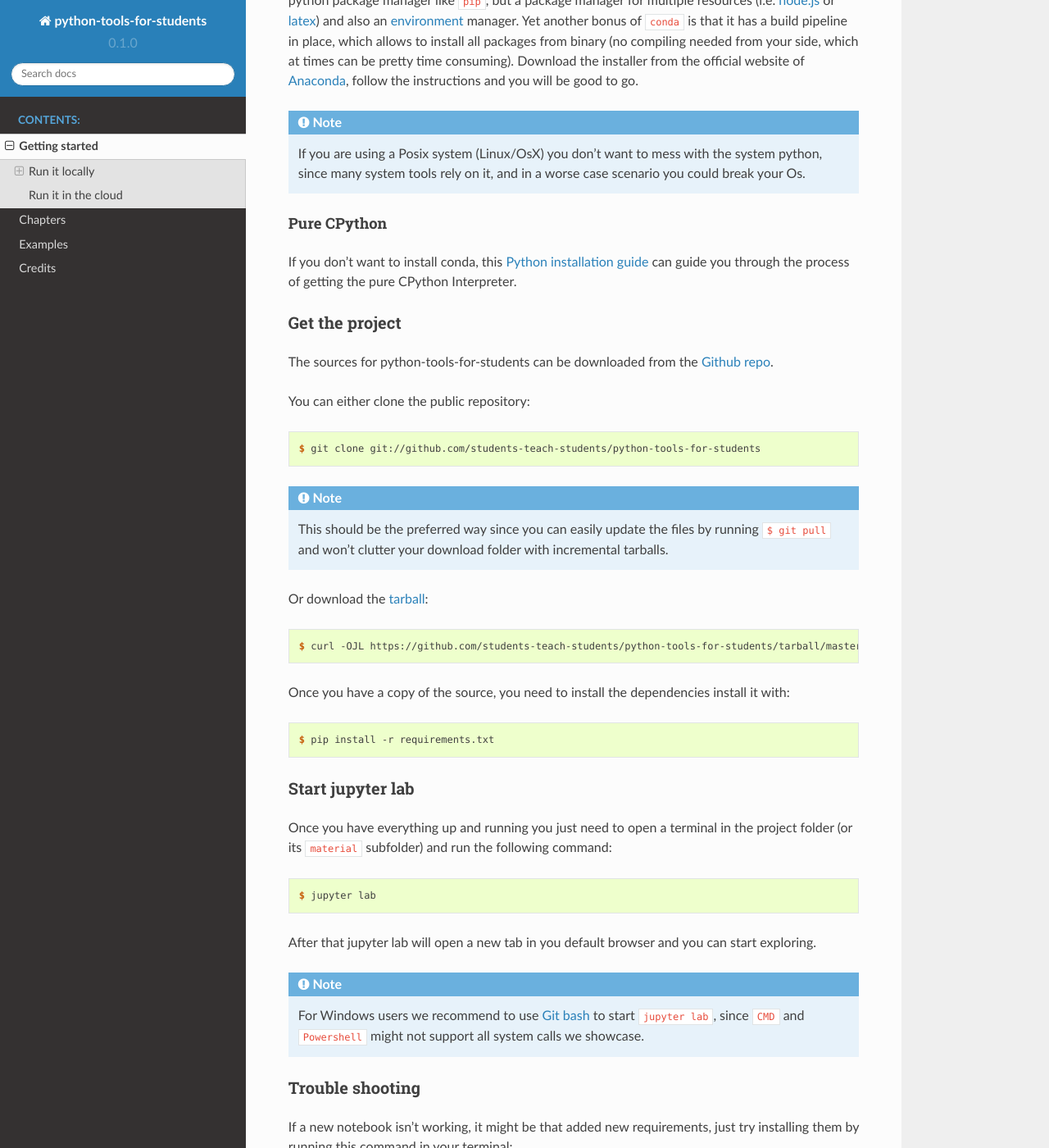
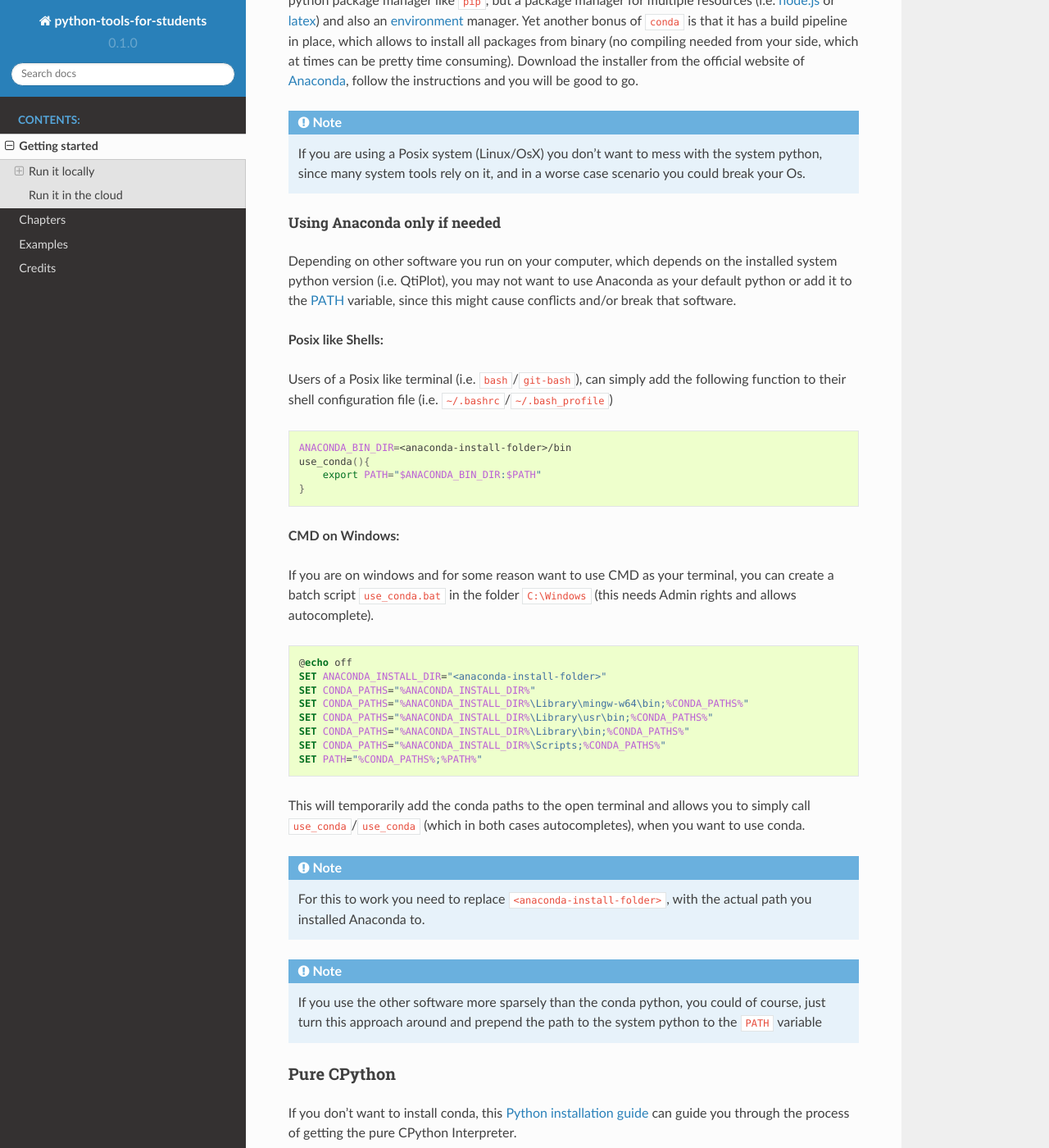
Before and after one commit to students-teach-students/python-tools-for-students, a Sphinx documentation site: the page built from docs/getting_started.rst, in a window 1280 px wide and 1400 px high, scrolled down 446 px. Shown: the whole window at 82% size. Built offline with Sphinx 7.4.7 and the Read the Docs theme 2.0.0, drawn with Linux system fonts in a browser that asks for light colours; pages that are not in the unit, such as notebooks, are missing from menus.

Commit message:
added guide to temporarily add conda to path

```diff
--- a/docs/getting_started.rst
+++ b/docs/getting_started.rst
@@ -1,11 +1,11 @@
 .. highlight:: shell
 
-===============
+***************
 Getting started
-===============
+***************
 
 Run it locally
---------------
+==============
 
 This is the ideal way, since you will have everything you need
 in your  day to day student life installed on your computer and
@@ -15,7 +15,8 @@ Install python
 ^^^^^^^^^^^^^^
 
 Anaconda
-""""""""
+--------
+
 Anaconda is our recommendation to install python on all operating systems,
 since it comes with most needed packages prebundled (batteries included).
 Another bonus is that ``conda`` isn't just a python package manager like
@@ -32,9 +33,60 @@ the instructions and you will be good to go.
     with the system python, since many system tools rely on it,
     and in a worse case scenario you could break your Os.
 
+Using Anaconda only if needed
+"""""""""""""""""""""""""""""
+
+Depending on other software you run on your computer, which depends on
+the installed system python version (i.e. QtiPlot), you may not want to use
+Anaconda as your default python or add it to the `PATH`_ variable,
+since this might cause conflicts and/or break that software.
+
+**Posix like Shells:**
+
+Users of a Posix like terminal (i.e. ``bash``/``git-bash``), can simply add
+the following function to their shell configuration file
+(i.e. ``~/.bashrc``/``~/.bash_profile``)
+
+.. code-block:: shell
+
+    ANACONDA_BIN_DIR=<anaconda-install-folder>/bin
+    use_conda(){
+        export PATH="$ANACONDA_BIN_DIR:$PATH"
+    }
+
+**CMD on Windows:**
+
+If you are on windows and for some reason want to use CMD as your terminal,
+you can create a batch script ``use_conda.bat`` in the folder
+``C:\Windows`` (this needs Admin rights and allows autocomplete).
+
+.. code-block:: batch
+
+    @echo off
+    SET ANACONDA_INSTALL_DIR="<anaconda-install-folder>"
+    SET CONDA_PATHS="%ANACONDA_INSTALL_DIR%"
+    SET CONDA_PATHS="%ANACONDA_INSTALL_DIR%\Library\mingw-w64\bin;%CONDA_PATHS%"
+    SET CONDA_PATHS="%ANACONDA_INSTALL_DIR%\Library\usr\bin;%CONDA_PATHS%"
+    SET CONDA_PATHS="%ANACONDA_INSTALL_DIR%\Library\bin;%CONDA_PATHS%"
+    SET CONDA_PATHS="%ANACONDA_INSTALL_DIR%\Scripts;%CONDA_PATHS%"
+    SET PATH="%CONDA_PATHS%;%PATH%"
+
+
+This will temporarily add the conda paths to the open terminal and
+allows you to simply call ``use_conda``/``use_conda`` (which in both cases
+autocompletes), when you want to use conda.
+
+.. note::
+    For this to work you need to replace ``<anaconda-install-folder>``,
+    with the actual path you installed Anaconda to.
+
+.. note::
+    If you use the other software more sparsely than the conda python,
+    you could of course, just turn this approach around and prepend
+    the path to the system python to the ``PATH`` variable
+
 Pure CPython
-""""""""""""
-
+^^^^^^^^^^^^
 
 If you don't want to install conda, this `Python installation guide`_ can guide
 you through the process of getting the pure CPython Interpreter.
@@ -44,10 +96,11 @@ you through the process of getting the pure CPython Interpreter.
 .. _node.js: https://nodejs.org/en/
 .. _latex: https://www.latex-project.org/
 .. _environment: https://docs.conda.io/projects/conda/en/latest/user-guide/tasks/manage-environments.html
+.. _PATH: https://en.wikipedia.org/wiki/PATH_(variable)
 
 
 Get the project
-^^^^^^^^^^^^^^^
+---------------
 
 The sources for python-tools-for-students can be downloaded from the
 `Github repo`_.
@@ -80,7 +133,7 @@ you need to install the dependencies install it with:
 .. _tarball: https://github.com/students-teach-students/python-tools-for-students/tarball/master
 
 Start jupyter lab
-^^^^^^^^^^^^^^^^^
+-----------------
 
 Once you have everything up and running you just need to open a terminal in the
 project folder (or its ``material`` subfolder) and run the following command:
@@ -99,7 +152,7 @@ you can start exploring.
 .. _Git bash: https://git-scm.com/downloads
 
 Trouble shooting
-^^^^^^^^^^^^^^^^
+----------------
 
 If a new notebook isn't working, it might be that added new requirements,
 just try installing them by running this command in your terminal:
@@ -109,7 +162,7 @@ just try installing them by running this command in your terminal:
     $ pip install -r requirements.txt
 
 Run it in the cloud
--------------------
+===================
 
 If you don't want to install python and just play around a
 bit with the notebooks, you can always just run in our online
```
